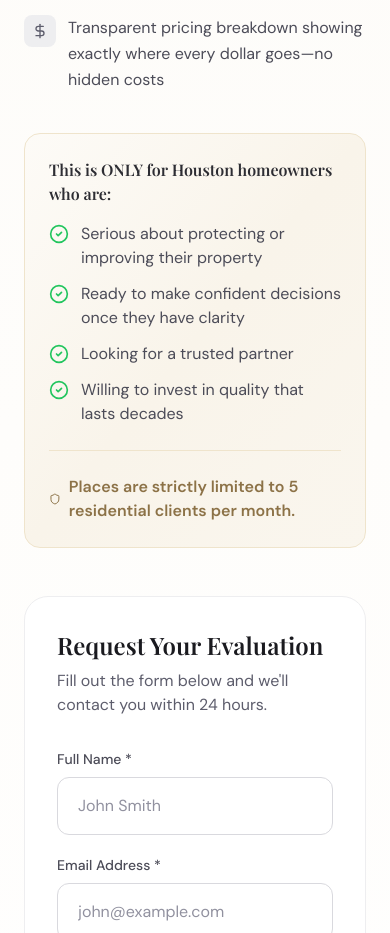
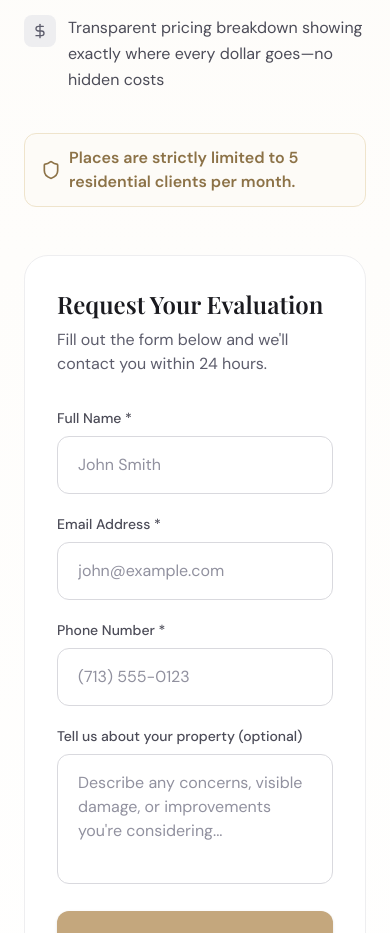
Before and after one commit to Juandurdaneta/zena-construction, a Next.js app: page / in a window 390 px wide. Shown: the part 10960-11893 px from the top of the page. Built offline with nearby package versions, Linux system fonts and the light colour scheme; a web font is replaced by a local one.

Commit message:
Refactor ContactCTA component by removing qualifications section and enhancing scarcity message presentation. Updated layout for improved visual clarity and consistency with design standards.

```diff
--- a/src/components/sections/ContactCTA.tsx
+++ b/src/components/sections/ContactCTA.tsx
@@ -37,12 +37,6 @@ const benefits = [
   },
 ];
 
-const qualifications = [
-  "Serious about protecting or improving their property",
-  "Ready to make confident decisions once they have clarity",
-  "Looking for a trusted partner",
-  "Willing to invest in quality that lasts decades",
-];
 
 export function ContactCTA() {
   const ref = useRef<HTMLDivElement>(null);
@@ -114,29 +108,12 @@ export function ContactCTA() {
             })}
           </div>
 
-          {/* Qualifications */}
-          <div className="rounded-2xl p-6 md:p-8 bg-gradient-to-br from-primary-50 via-primary-100 to-cream-200 border border-primary-200 shadow-soft">
-            <h4 className="text-charcoal-900 font-semibold mb-4">
-              This is ONLY for Houston homeowners who are:
-            </h4>
-            <ul className="space-y-3">
-              {qualifications.map((qual, index) => (
-                <li key={index} className="flex items-start gap-3">
-                  <CheckCircle2 className="w-5 h-5 flex-shrink-0 mt-0.5 text-trust-500" />
-                  <span className="text-charcoal-700">{qual}</span>
-                </li>
-              ))}
-            </ul>
-
-            {/* Scarcity */}
-            <div className="mt-6 pt-6 border-t border-primary-200">
-              <div className="flex items-center gap-2 text-primary-700">
-                <Shield className="w-5 h-5" />
-                <span className="font-semibold">
-                  Places are strictly limited to 5 residential clients per month.
-                </span>
-              </div>
-            </div>
+          {/* Scarcity */}
+          <div className="flex items-center gap-2 text-primary-700 bg-primary-50 px-4 py-3 rounded-xl border border-primary-200">
+            <Shield className="w-5 h-5 flex-shrink-0" />
+            <span className="font-semibold">
+              Places are strictly limited to 5 residential clients per month.
+            </span>
           </div>
         </motion.div>
 
--- a/src/components/sections/Header.tsx
+++ b/src/components/sections/Header.tsx
@@ -6,11 +6,10 @@ import { Menu, X, Phone, ArrowRight } from "lucide-react";
 import { Button } from "@/components/ui/Button";
 
 const navLinks = [
-  { href: "#pain-points", label: "Challenges" },
-  { href: "#trust", label: "Why Zena" },
-  { href: "#evaluation", label: "Free Evaluation" },
+  { href: "#trust", label: "Why Us" },
   { href: "#process", label: "Our Process" },
   { href: "#testimonials", label: "Reviews" },
+  { href: "#contact", label: "Contact" },
 ];
 
 export function Header() {
```
